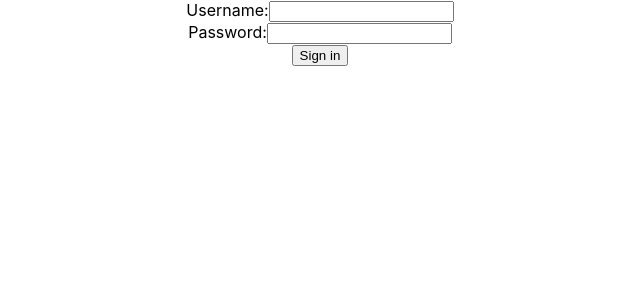
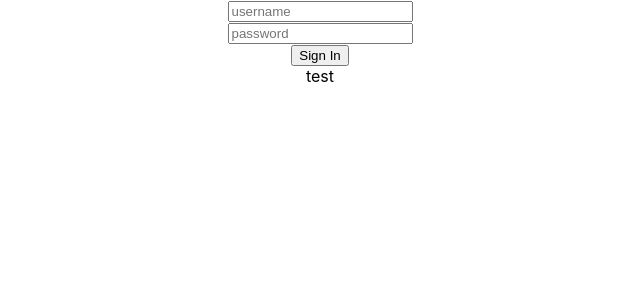
Before and after one commit to krikaz/Build_Week_React_Redux, a React (Create React App) app in the folder lambdafit/: page / in a window 1280 px wide. Shown: the top 300 px of the page, without its empty margins (320-960 px from the left). Built offline with nearby package versions, Linux system fonts and the light colour scheme.

Commit message:
created user registration form, get post error 500, wip

```diff
--- a/lambdafit/src/App.js
+++ b/lambdafit/src/App.js
@@ -1,23 +1,27 @@
 import React from 'react';
 import './App.css';
 import { connect } from 'react-redux';
-import * as actions from '../actions';
+import * as actions from './actions';
 import Register from './components/register';
 
 class App extends React.Component {
 	render() {
 		return (
-      <div className="App">
-       <Register />
-      </div>
-    );
+			<div className="App">
+				<Register props={this.props} />
+			</div>
+		);
 	}
 }
 
 function mapStateToProps(state) {
 	// console.log(state);
 	return {
-		exercises: state.exercises,
+    exercises: state.exercises,
+    registeringUser: state.registeringUser,
+    token: state.token,
+    error: state.error,
+    test: state.test,
 	};
 }
 
--- a/lambdafit/src/actions/index.js
+++ b/lambdafit/src/actions/index.js
@@ -4,16 +4,22 @@ export const REGISTERING_USER = 'REGISTERING_USER';
 export const REGISTERING_USER_SUCCESS = 'REGISTERING_USER_SUCCESS';
 export const REGISTERING_USER_FAILURE = 'REGISTERING_USER_FAILURE';
 
-export const registerUser = () => {
+export const registerUser = ({ username, password }) => {
+	const newUser = { username: username, password: password };
 	return function(dispatch) {
 		dispatch({ type: REGISTERING_USER });
+		console.log('registering user');
 		axios
-			.post('https://lambdafit.herokuapp.com/auth/register/')
+			.post('https://lambdafit.herokuapp.com/auth/register/', newUser)
 			.then(res => {
 				dispatch({ type: REGISTERING_USER_SUCCESS, payload: res.data.token });
+				console.log('succces');
+				console.log(res.data.token);
 			})
 			.catch(error => {
 				dispatch({ type: REGISTERING_USER_FAILURE, payload: error.message });
+				console.log('failure');
+				console.log(error.message);
 			});
 	};
 };
--- a/lambdafit/src/components/register.js
+++ b/lambdafit/src/components/register.js
@@ -1,19 +1,36 @@
 import React from 'react';
 
-export default function Register() {
+export default function Register({ props }) {
+	console.log(props);
+
+	const nameRef = React.createRef();
+	const passRef = React.createRef();
+
+	const onSignIn = () => {
+		props.registerUser({ username: nameRef, password: passRef });
+	};
+
 	return (
 		<div>
 			<div>
-				<label>Username:</label>
-				<input type="text" name="username" />
+				<input type="text" placeholder="username" ref={nameRef} />
 			</div>
 
 			<div>
-				<label>Password:</label>
-				<input type="password" name="password" required />
+				<input type="password" placeholder="password" ref={passRef} />
 			</div>
 
-			<input type="submit" value="Sign in" />
+			<button type="submit" onClick={onSignIn}>
+				Sign In
+			</button>
+
+			<div>
+				{props.test}
+				{props.exercises}
+				{props.registeringUser}
+				{props.token}
+				{props.error}
+			</div>
 		</div>
 	);
 }
--- a/lambdafit/src/reducers/index.js
+++ b/lambdafit/src/reducers/index.js
@@ -5,6 +5,7 @@ const initialState = {
 	registeringUser: false,
 	token: null,
 	error: null,
+	test: 'test',
 };
 
 export const rootReducer = (state = initialState, action) => {
```
